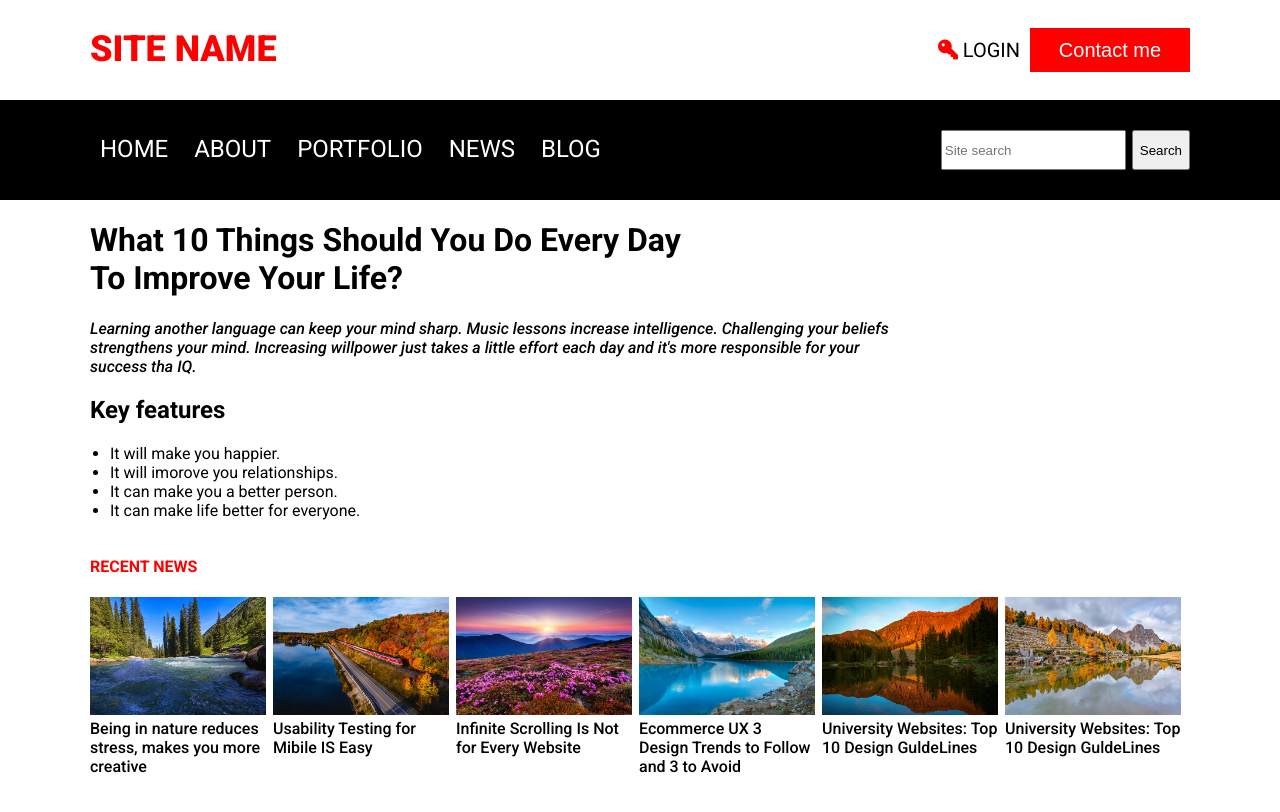
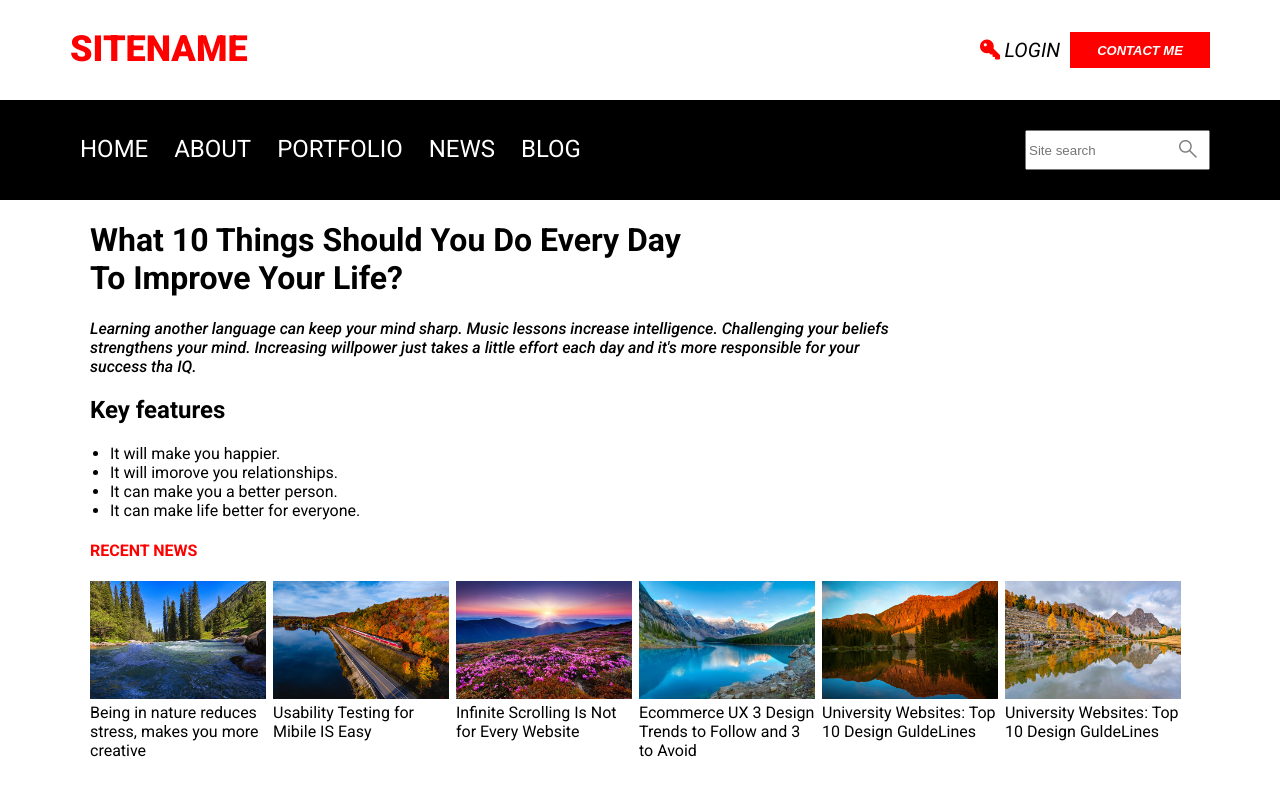
Before and after one commit to Fanil-H/Site-name, a plain HTML site: page index.html in a window 1280 px wide. Drawn offline with nearby package versions, Linux system fonts and the light colour scheme.

Commit message:
version 1.0.2

```diff
--- a/index.html
+++ b/index.html
@@ -8,18 +8,19 @@
     <link rel="preconnect" href="https://fonts.googleapis.com">
     <link rel="preconnect" href="https://fonts.gstatic.com" crossorigin>
     <link href="https://fonts.googleapis.com/css2?family=Roboto:ital,wght@0,100;0,300;0,400;0,500;0,700;0,900;1,100;1,300;1,400;1,500;1,700;1,900&display=swap" rel="stylesheet">
+    <link rel="stylesheet" href="https://fonts.googleapis.com/css2?family=Material+Symbols+Outlined:opsz,wght,FILL,GRAD@20..48,100..700,0..1,-50..200" />
     <script src="https://kit.fontawesome.com/0af56d4068.js" crossorigin="anonymous"></script>
     <title>Site Name Fanil</title>
 </head>
 <body>
     <header>
         <!-- Первая линия меню -->
-        <div id="menu-top" class="top-menu">
+        <div id="menu-top">
             <div class="menu">
-                <ol>
-                    <li class="logotype"><p>Site name</p></li>
-                    <li class="btn"><button><a href="#">Contact me</a></button></li>
-                    <li class="login"><a href="#"><i class="fa-solid fa-key fa-flip-horizontal" style="color: red;"></i>Login</a></li>
+                <ol class="menu">
+                    <li class="logotype">Sitename</li>
+                    <li class="cntt"><input type="submit" class="contact" value="Contact me"></li>
+                    <li class="login"><a href="#"><i class="fa-solid fa-key fa-flip-horizontal" style="color: red;"></i><dfn>Login</dfn></a></li>
                 </ol>
             </div>
         </div>
@@ -34,7 +35,7 @@
                     <li><a class="menu-lower" href="#">Blog</a></li>
                     <span class="srch">
                         <input type="search" name="q" placeholder="Site search">
-                        <input type="submit" value="Search">
+                        <span class="material-symbols-outlined">search</span>
                     </span>
                 </ol>
             </div>
@@ -59,8 +60,6 @@
         <div class="box">
             <h4>RECENT NEWS</h4>
             <div class="fts">
-            <ol>
-                <li>
                 <div class="product">
                     <div class="picture">
                         <img src="Image/foto1.jpg" alt="Foto-1">
@@ -69,8 +68,7 @@
                         <a href="#">Being in nature reduces stress, makes you more creative</a>
                     </div>
                 </div>
-                </li>
-                <li>
+
                 <div class="product">
                     <div class="picture">
                         <img src="Image/foto2.jpg" alt="Foto-2">
@@ -79,8 +77,7 @@
                         <a href="#">Usability Testing for Mibile IS Easy</a>
                     </div>
                 </div>
-                </li>
-                <li>
+
                 <div class="product">
                     <div class="picture">
                         <img src="Image/foto3.jpg" alt="Foto-3">
@@ -89,8 +86,7 @@
                         <a href="#">Infinite Scrolling Is Not for Every Website</a>
                     </div>
                 </div>
-                </li>
-                <li>
+
                 <div class="product">
                     <div class="picture">
                         <img src="Image/foto4.jpg" alt="Foto-4">
@@ -99,8 +95,7 @@
                         <a href="#">Ecommerce UX 3 Design Trends to Follow and 3 to Avoid</a>
                     </div>
                 </div>
-                </li>
-                <li>
+
                 <div class="product">
                     <div class="picture">
                         <img src="Image/foto5.jpg" alt="Foto-5">
@@ -109,8 +104,7 @@
                         <a href="#">University Websites: Top 10 Design GuldeLines</a>
                     </div>
                 </div>
-                </li>
-                <li>
+
                 <div class="product">
                     <div class="picture">
                         <img src="Image/foto6.jpg" alt="Foto-6">
@@ -119,8 +113,7 @@
                         <a href="#">University Websites: Top 10 Design GuldeLines</a>
                     </div>
                  </div>
-                </li>
-            </ol>
+
         </div>
         </div>
 
--- a/style.css
+++ b/style.css
@@ -1,15 +1,8 @@
-body{
+body, ol {
     margin: 0;
     padding: 0;
     border: 0;
     font-family: 'Roboto', sans-serif;
-    overflow-x: hidden;
-}
-header{
-    width: 100%;
-    height: auto;
-    padding: 0;
-    margin: 0;
 }
 /* Первая линия меню */
 #menu-top {
@@ -18,36 +11,27 @@ header{
     width: 100%;
 }
 .menu {
-    width: 1100px;
+    width: 1140px;
     height: 100px;
-    margin: 0 auto;
     text-transform: uppercase;
 }
-.menu ol {
-    width: 100%;
-    height: 100px;
-    margin: 0;
-    padding: 0;
+menu ol {
+    height: 100%;
 }
 .menu li {
     display: inline-block;
-    text-decoration: none;
 }
 .menu a {
     text-decoration: none;
 }
 .logotype {
     float: left;
-    height: 100%;
+    margin: 28px 0;
     font-size: 36px;
     font-weight: 800;
     color: red;
 }
-.logotype p{
-    margin: 28px 0;
-}
 .login {
-    height: 100%;
     float: right;
 }
 .login i {
@@ -58,21 +42,22 @@ header{
     font-size: 20px;
     margin: 0 10px;
 }
-.btn {
+.cntt {
     float: right;
-    height: 100%;
 }
-button {
-    width: 160px;
-    height: 44px;
-    margin: 28px 0;
-    font-size: 20px;
+input.contact {
+    width: 140px;
+    height: 36px;
+    margin: 32px 0;
+    background-color: red;
+    color: white;
     border: none;
-    background-color: red;
+    text-transform: uppercase;
+    font-style: oblique;
+    font-weight: 600;
+    font-size: small;
 }
-button a {
-    color: white;
-}
+
 /* Вторая линия меню */
 #menu-bottom {
     clear: both;
@@ -80,7 +65,6 @@ button a {
     width: 100%;
     background-color: black;
 }
-
 .menu-lower {
     color: white;
     font-size: 24px;
@@ -89,14 +73,26 @@ button a {
     padding: 35px 10px;
     transition: 0.6s;
 }
-
 .srch {
     float: right;
     padding: 30px 0;
+    position: relative;
 }
 .srch input {
     height: 40px;
 }
+.material-symbols-outlined {
+    color: gray;
+    right: 10px;
+    top: 37px;
+    position: absolute;
+    font-variation-settings:
+  'FILL' 0,
+  'wght' 400,
+  'GRAD' 0,
+  'opsz' 48
+}
+
 .menu-lower li:hover{
     background-color: red;
 }
@@ -108,17 +104,12 @@ button a {
     clear: both;
     display: table;
     width: 100%;
-    height: auto;
 }
 .box {
-    clear: both;
-    display: table;
-    width: 1100px;
+    width: 1140px;
     margin: auto;
 }
 .content {
-    clear: both;
-    display: table;
     width: 75%;
 }
 .content ul{
@@ -130,39 +121,25 @@ button a {
 .box h4{
     color: red;
 }
-.fts ol {
-    width: 100%;
-    height: 200px;
-    padding: 0;
-}
-.fts li {
-    display: block;
+
+.fts .product {
     float: left;
     width: 16%;
-    height: auto;
     margin-right: 7px;
 }
-.product {
-    width: 100%;
-    height: auto;
+.picture {
+    height: 50%;
 }
-.picture {
-    width: 100%;
-    height: 65%;
-    padding-top: 0;
+.description {
+    height: 50%;
 }
 img {
     width: 100%;
-    height: auto;
-}
-.description {
-    width: 100%;
-    height: 75px;
 }
 .description a {
     text-decoration: none;
     color: black;
-    font-weight: 500;
+    font-size: 16px;
     transition: 0.6s;
 }
 .description :hover{
@@ -174,7 +151,7 @@ img {
 
 @media (min-width: 1200px) {
     .menu {
-        width: 1100px;
+        width: 1140px;
         height: 100px;
         margin: auto;
     }
@@ -182,6 +159,7 @@ img {
         width: 1100px;
     }
 }
+
 @media (max-width: 1199px) {
     .menu {
         width: 960px;
@@ -191,11 +169,16 @@ img {
     .box {
         width: 960px;
     }
-    .menu-lower li {
+    .menu-lower a {
         font-size: 22px;
     }
-    button {
-        width: 120px;
+    .description a {
+        font-size: 14px;
+    }
+    .product {
+        width: 15%;
+        margin-right: 7px;
+        margin-top: 20px;
     }
 }
 @media (max-width: 992px) {
@@ -207,8 +190,15 @@ img {
     .box {
         width: 740px;
     }
-    .menu-lower li {
+    .menu-lower a {
         font-size: 20px;
+    }
+    .description a {
+        font-size: 12px;
+    }
+    .fts .product {
+        width: 29%;
+        margin-right: 5px;
     }
 }
 @media (max-width: 768px) {
@@ -220,7 +210,11 @@ img {
     .box {
         width: 600px;
     }
-    .menu-lower li {
+    .menu-lower a {
         font-size: 18px;
     }
+    .fts .product {
+        width: 48%;
+        margin-right: 5px;
+    }
 }
```
Lines whose indentation alone changed are shown as unchanged.
